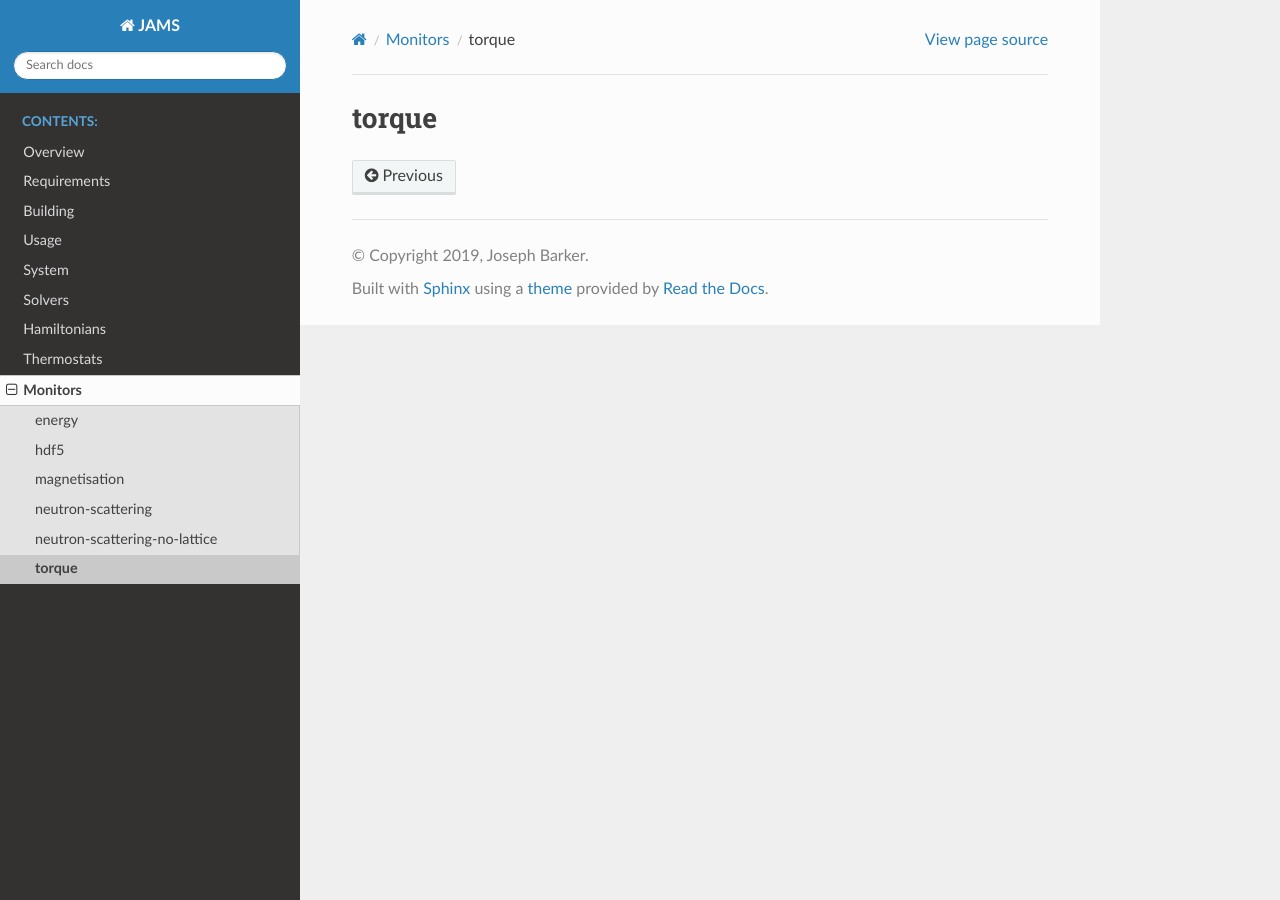
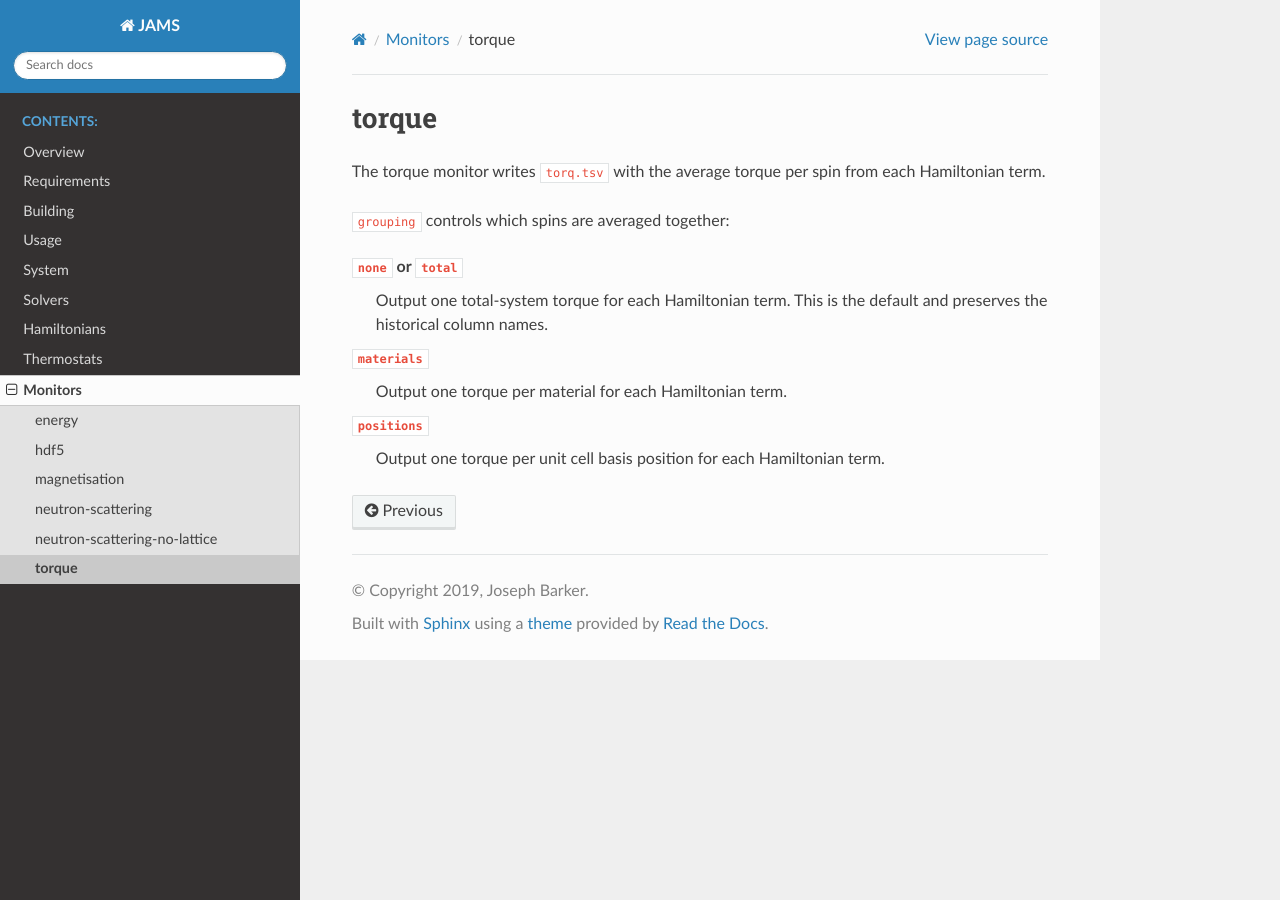
Before and after one commit to stonerlab/jams, a Sphinx documentation site: the page built from docs/source/monitors/torque.rst, in a window 1280 px wide. Built offline with Sphinx 7.4.7 and the Read the Docs theme 3.1.0, drawn with Linux system fonts in a browser that asks for light colours.

Commit message:
Generalise spin grouping in monitors

```diff
--- a/docs/source/monitors/torque.rst
+++ b/docs/source/monitors/torque.rst
@@ -2,3 +2,18 @@
 
 torque
 ======
+
+The torque monitor writes ``torq.tsv`` with the average torque per spin from
+each Hamiltonian term.
+
+``grouping`` controls which spins are averaged together:
+
+``none`` or ``total``
+  Output one total-system torque for each Hamiltonian term. This is the
+  default and preserves the historical column names.
+
+``materials``
+  Output one torque per material for each Hamiltonian term.
+
+``positions``
+  Output one torque per unit cell basis position for each Hamiltonian term.
```
Also changed, not shown: 13 other files.
